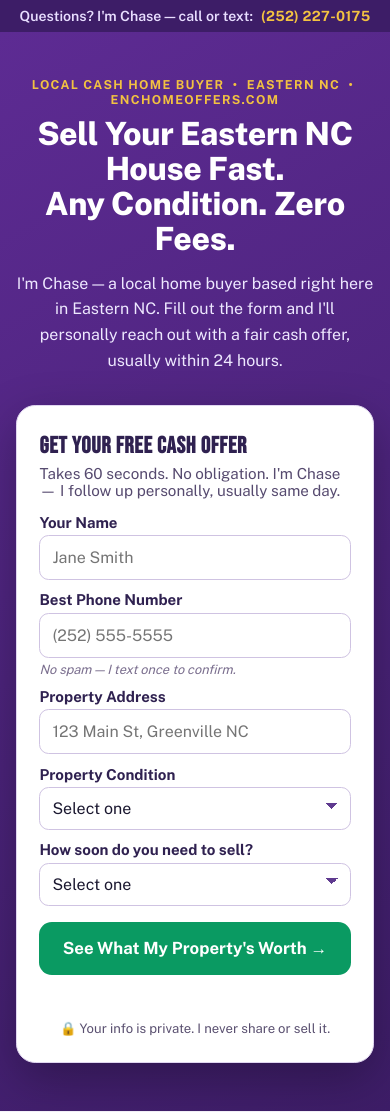
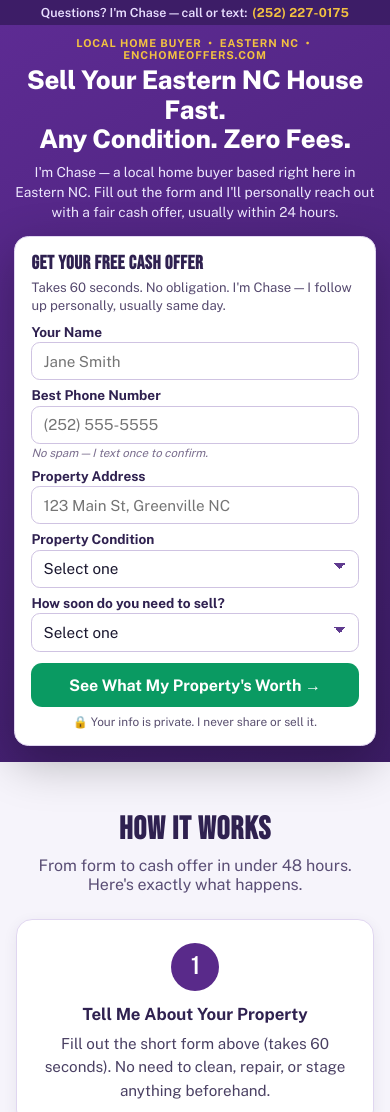
Before and after one commit to xflattopx/shift-four-properties-client, a website: page index.html in a window 390 px wide. Shown: the top 1112 px of the page. Drawn offline with nearby package versions, Linux system fonts and the light colour scheme.

Commit message:
you don't need to scroll on mobile view to complete form

```diff
--- a/index.html
+++ b/index.html
@@ -43,7 +43,7 @@ fbq('track', 'PageView');
 
             <!-- LEFT: headline + subheadline -->
             <div class="hero-text">
-                <p class="eyebrow">Local Cash Home Buyer &nbsp;•&nbsp; Eastern NC &nbsp;•&nbsp; enchomeoffers.com</p>
+                <p class="eyebrow">Local Home Buyer &nbsp;•&nbsp; Eastern NC &nbsp;•&nbsp; enchomeoffers.com</p>
                 <h1>Sell Your Eastern NC House Fast.<br>Any Condition. Zero Fees.</h1>
                 <p class="subheadline">I'm Chase — a local home buyer based right here in Eastern NC. Fill out the form and I'll personally reach out with a fair cash offer, usually within 24 hours.</p>
             </div>
--- a/styles/main.css
+++ b/styles/main.css
@@ -813,6 +813,159 @@ button[type="submit"]:focus-visible {
 }
 
 /* =====================================================
+   RESPONSIVE — MOBILE OPTIMIZATION (max 559px)
+   Goal: hero text + entire form visible without scrolling on
+   modern phones (>=800px viewport height). Every rule here is
+   chosen to trim vertical whitespace while preserving:
+     - readability
+     - ~40px+ tap targets
+     - all trust signals (privacy line, phone micro-copy, verified subtitle)
+   ===================================================== */
+@media (max-width: 559px) {
+    /* Slimmer sticky phone bar — still prominent, less tall */
+    .phone-bar {
+        padding: 0.3rem 0.75rem;
+        font-size: 0.78rem;
+        gap: 0.3rem;
+        line-height: 1.25;
+    }
+
+    /* Hero: aggressive vertical padding reduction */
+    .hero {
+        padding: 0.75rem 0.9rem 1rem;
+    }
+
+    .hero-inner {
+        gap: 0.85rem;
+    }
+
+    /* Eyebrow: smaller, tighter */
+    .eyebrow {
+        font-size: 0.68rem;
+        letter-spacing: 0.08em;
+    }
+
+    /* H1: fits comfortably on 2 lines, not 4 */
+    h1 {
+        font-size: clamp(1.45rem, 6.6vw, 1.85rem);
+        line-height: 1.15;
+        margin-top: 0.3rem;
+    }
+
+    /* Subheadline: condensed but kept for trust */
+    .subheadline {
+        margin-top: 0.5rem;
+        font-size: 0.86rem;
+        line-height: 1.45;
+    }
+
+    /* Form card: reduce padding + rounding for compactness */
+    .form-card {
+        padding: 0.95rem 1rem 1rem;
+        border-radius: 0.9rem;
+    }
+
+    .form-card h2 {
+        font-size: 1.2rem;
+    }
+
+    .form-subtitle {
+        margin: 0.25rem 0 0.55rem;
+        font-size: 0.82rem;
+        line-height: 1.35;
+    }
+
+    /* Labels: tighter top margin — main vertical savings come from here */
+    label {
+        margin: 0.45rem 0 0.15rem;
+        font-size: 0.85rem;
+    }
+
+    /* Inputs: keep ~40px tap target, reduce padding */
+    input[type="text"],
+    input[type="tel"],
+    select {
+        padding: 0.6rem 0.7rem;
+        font-size: 0.95rem;
+        border-radius: 0.55rem;
+    }
+
+    .phone-micro {
+        font-size: 0.72rem;
+        margin-top: 0.15rem;
+    }
+
+    /* CTA button stays chunky (conversion critical) but loses some padding */
+    button[type="submit"] {
+        margin-top: 0.7rem;
+        padding: 0.8rem;
+        font-size: 1rem;
+        border-radius: 0.7rem;
+    }
+
+    .form-message {
+        min-height: 0;
+        margin-top: 0.35rem;
+        font-size: 0.82rem;
+    }
+
+    .form-message:empty {
+        display: none;
+    }
+
+    .privacy-line {
+        margin-top: 0.5rem;
+        font-size: 0.74rem;
+    }
+}
+
+/* =====================================================
+   RESPONSIVE — EXTRA COMPACT (very small phones OR short
+   viewports like iPhone SE / landscape). Drops the form
+   subtitle which is redundant with the form heading +
+   privacy line. Never hides a real trust signal.
+   ===================================================== */
+@media (max-width: 559px) and (max-height: 720px),
+       (max-width: 380px) {
+    .hero {
+        padding: 0.6rem 0.9rem 0.85rem;
+    }
+
+    .hero-inner {
+        gap: 0.7rem;
+    }
+
+    .subheadline {
+        font-size: 0.82rem;
+        margin-top: 0.4rem;
+    }
+
+    .form-subtitle {
+        display: none;
+    }
+
+    .form-card {
+        padding: 0.85rem 0.9rem 0.9rem;
+    }
+
+    label {
+        margin: 0.35rem 0 0.12rem;
+        font-size: 0.82rem;
+    }
+
+    input[type="text"],
+    input[type="tel"],
+    select {
+        padding: 0.55rem 0.65rem;
+    }
+
+    button[type="submit"] {
+        margin-top: 0.55rem;
+        padding: 0.75rem;
+    }
+}
+
+/* =====================================================
    RESPONSIVE — TABLET (560px+)
    ===================================================== */
 @media (min-width: 560px) {
```
Also changed, not shown: preview.html (+1 -1 lines), 1 other file.
